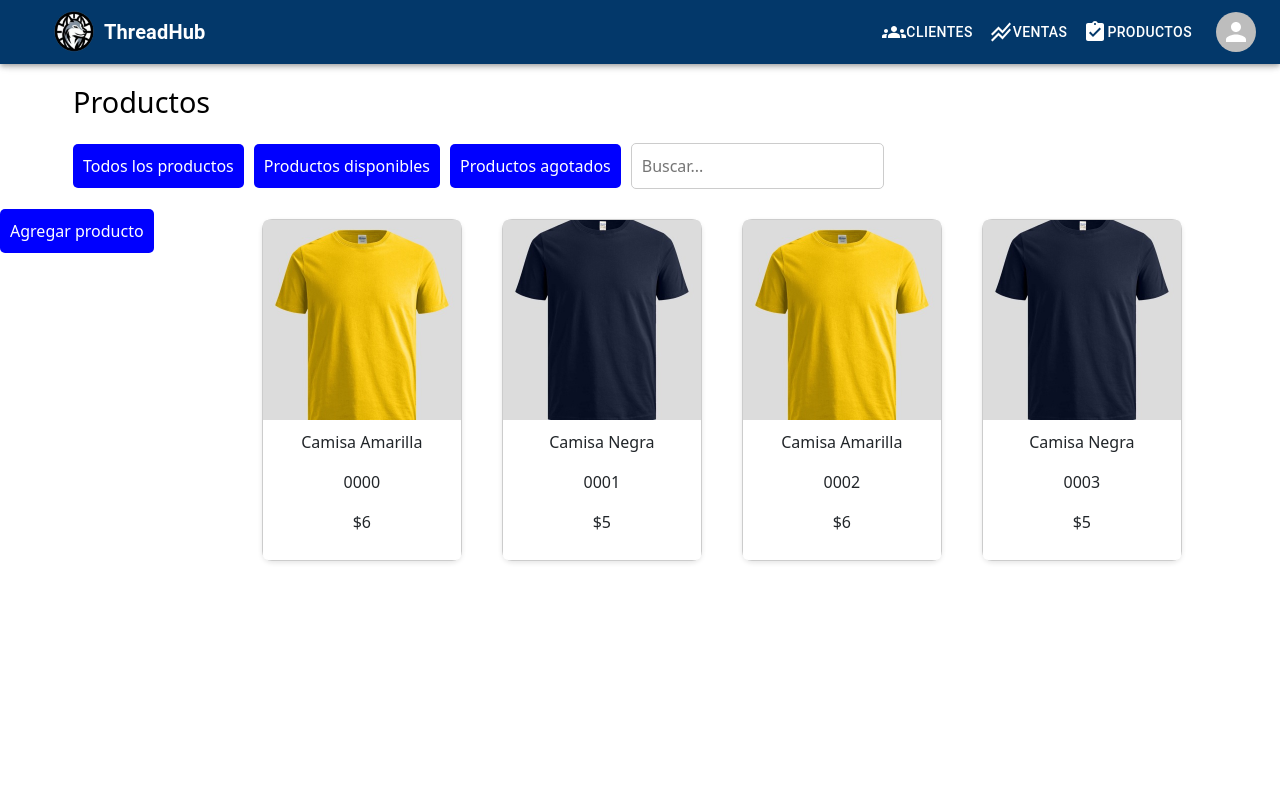
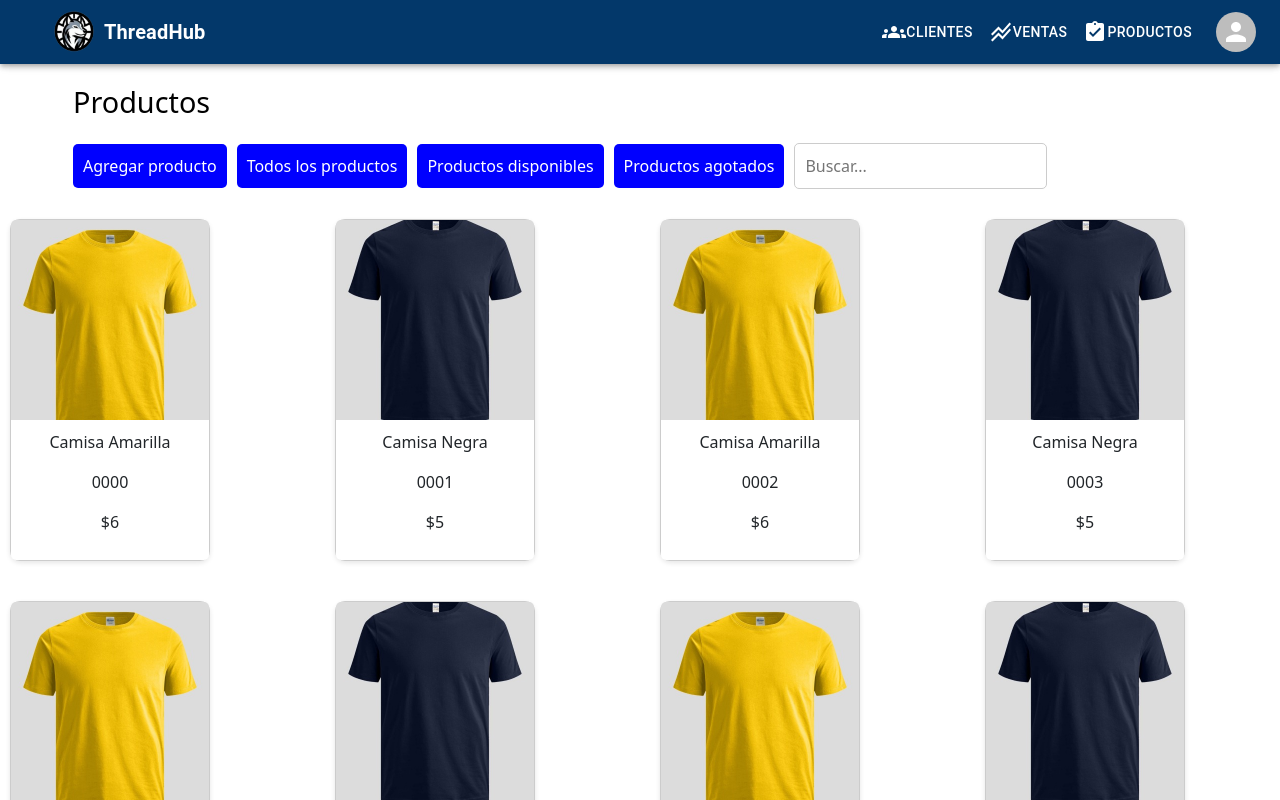
Before and after one commit to juansebmz/CRM-Industrial, a React (Create React App) app: page /Products in a window 1280 px wide. Shown: the top 800 px of the page. Built offline with nearby package versions, Linux system fonts and the light colour scheme.

Commit message:
modificado productos

```diff
--- a/src/components/products.js
+++ b/src/components/products.js
@@ -4,6 +4,10 @@ import Appbar from './Appbar';
 const initialProducts = [
   { descripcion: "Camisa Amarilla", codigo: "0000", precio: "$6", imagen: "camisaAmarilla.jpg", disponible: true },
   { descripcion: "Camisa Negra", codigo: "0001", precio: "$5", imagen: "camisaNegra.jpg", disponible: true },
+  { descripcion: "Camisa Amarilla", codigo: "0002", precio: "$6", imagen: "camisaAmarilla.jpg", disponible: true },
+  { descripcion: "Camisa Negra", codigo: "0003", precio: "$5", imagen: "camisaNegra.jpg", disponible: true },
+  { descripcion: "Camisa Amarilla", codigo: "0002", precio: "$6", imagen: "camisaAmarilla.jpg", disponible: true },
+  { descripcion: "Camisa Negra", codigo: "0003", precio: "$5", imagen: "camisaNegra.jpg", disponible: true },
   { descripcion: "Camisa Amarilla", codigo: "0002", precio: "$6", imagen: "camisaAmarilla.jpg", disponible: true },
   { descripcion: "Camisa Negra", codigo: "0003", precio: "$5", imagen: "camisaNegra.jpg", disponible: true },
 
@@ -78,12 +82,7 @@ function Products() {
     paddingLeft: '73px',
   };
 
-  const filterStyle = {
-    backgroundColor: '#ADD8E6',
-    padding: '20px',
-    borderRadius: '10px',
-    marginBottom: '20px',
-  };
+
 
   const productosFilter = filtro === 'todos'
     ? productos.filter(producto => producto.descripcion.toLowerCase().includes(busqueda.toLowerCase()))
@@ -102,12 +101,14 @@ function Products() {
     });
     setShowAddProduct(false);
   };
-
   return (
     <div style={{ backgroundColor: 'white' }}>
       <Appbar />
       <div style={titleStyle}>Productos</div>
       <div style={{ display: 'flex', alignItems: 'center', marginBottom: '20px', paddingLeft: '73px' }}>
+        <button style={buttonStyle} onClick={() => setShowAddProduct(true)}>
+          Agregar producto
+        </button>
         <button style={buttonStyle} onClick={() => setFiltro('todos')}>Todos los productos</button>
         <button style={buttonStyle} onClick={() => setFiltro('disponibles')}>Productos disponibles</button>
         <button style={buttonStyle} onClick={() => setFiltro('agotados')}>Productos agotados</button>
@@ -119,19 +120,10 @@ function Products() {
           style={{ marginRight: 'auto', padding: '10px', borderRadius: '5px', border: '1px solid #ccc' }}
         />
       </div>
-      <div style={{display: 'flex' }}>
-        <div>
-          <div>
-            <button style={buttonStyle} onClick={() => setShowAddProduct(true)}>
-              Agregar producto
-            </button>
-          </div>
-        </div>
-        <div style={{ margin:'auto',display: 'grid', gridTemplateColumns: 'repeat(4, 1fr)', gap: '20px' }}>
-          {productosFilter.map((producto, index) => (
-            <ProductItem key={index} producto={producto} />
-          ))}
-        </div>
+      <div style={{ margin:'auto',display: 'grid', gridTemplateColumns: 'repeat(4, 1fr)', gap: '20px' }}>
+        {productosFilter.map((producto, index) => (
+          <ProductItem key={index} producto={producto} />
+        ))}
       </div>
       {showAddProduct && (
         <div style={{ position: 'fixed', top: 0, left: 0, right: 0, bottom: 0, backgroundColor: 'rgba(0, 0, 0, 0.5)', display: 'flex', justifyContent: 'center', alignItems: 'center' }}>
@@ -171,6 +163,7 @@ function Products() {
       )}
     </div>
   );
+
 }
 
 export default Products;
```
